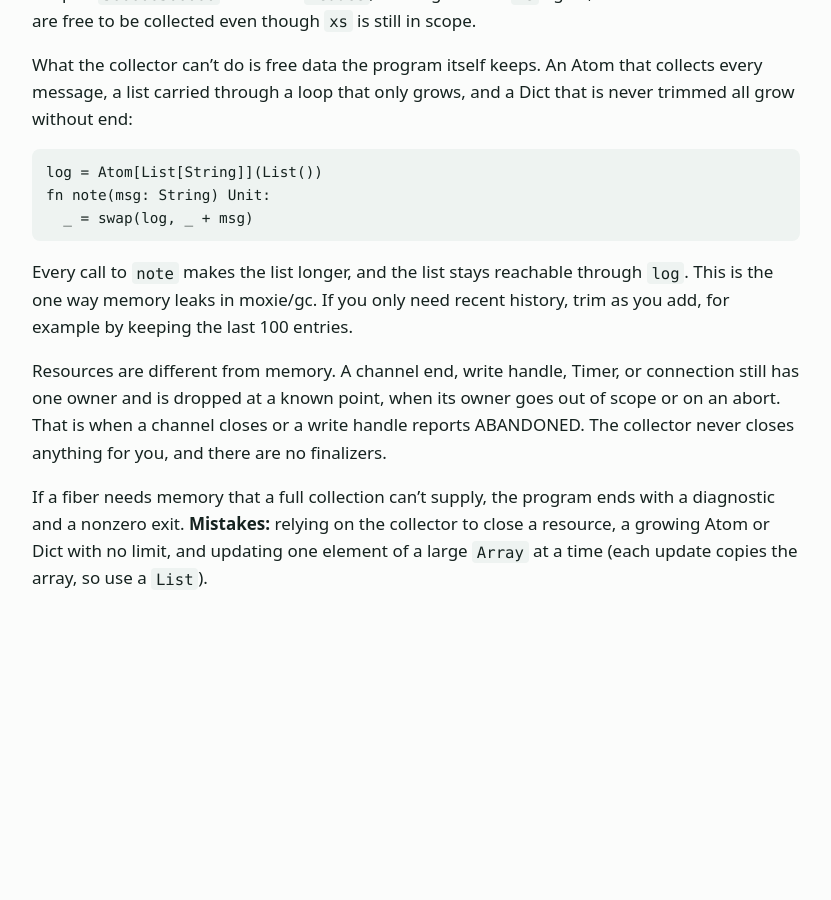
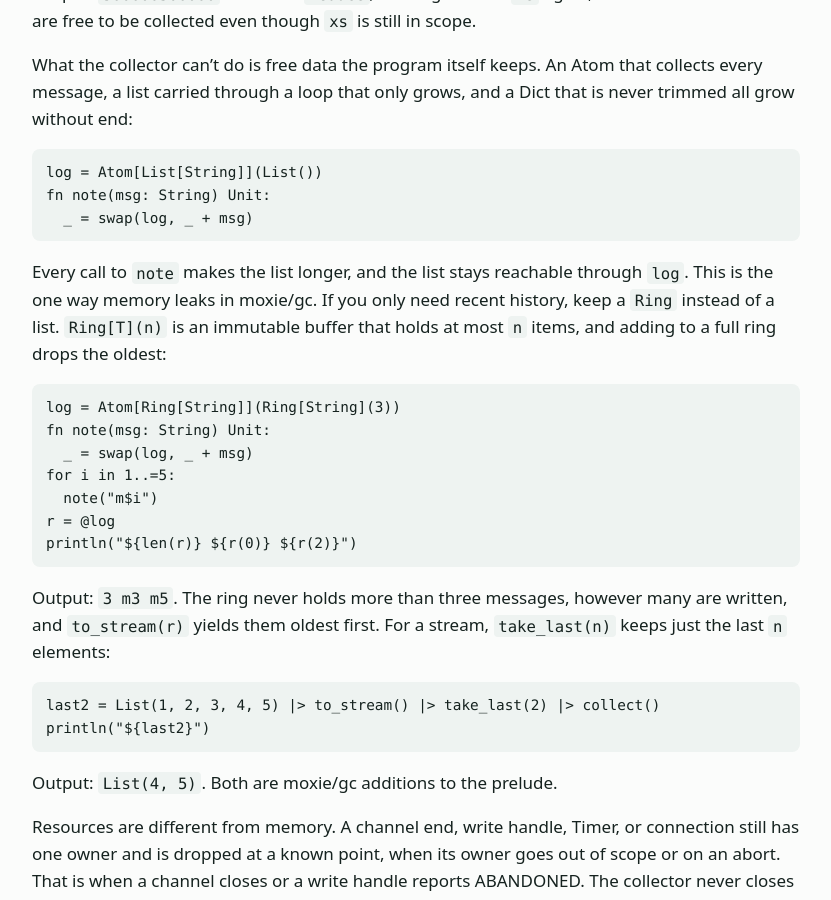
Before and after one commit to slconverse1/moxie, a Jekyll site: the page built from docs/gc/guide.md, in a window 1280 px wide and 900 px high, scrolled down 63118 px. Shown: the whole window, without its empty margins (224-1055 px from the left). Built offline with Jekyll 4.4.1, drawn with Linux system fonts in a browser that asks for light colours; before the commit the page ends 63791 px from its top, so only the background shows below that.

Commit message:
gc: record the seven design choices; add Ring and take_last
Co-Authored-By: Claude Sonnet 5.5 <noreply@anthropic.com>
Claude-Session: https://claude.ai/code/session_01XCzUchPRZuBnrDtgjNTTye

````diff
--- a/docs/gc/guide.md
+++ b/docs/gc/guide.md
@@ -2490,7 +2490,26 @@ fn note(msg: String) Unit:
   _ = swap(log, _ + msg)
 ```
 
-Every call to `note` makes the list longer, and the list stays reachable through `log`. This is the one way memory leaks in moxie/gc. If you only need recent history, trim as you add, for example by keeping the last 100 entries.
+Every call to `note` makes the list longer, and the list stays reachable through `log`. This is the one way memory leaks in moxie/gc. If you only need recent history, keep a `Ring` instead of a list. `Ring[T](n)` is an immutable buffer that holds at most `n` items, and adding to a full ring drops the oldest:
+
+```
+log = Atom[Ring[String]](Ring[String](3))
+fn note(msg: String) Unit:
+  _ = swap(log, _ + msg)
+for i in 1..=5:
+  note("m$i")
+r = @log
+println("${len(r)} ${r(0)} ${r(2)}")
+```
+
+Output: `3 m3 m5`. The ring never holds more than three messages, however many are written, and `to_stream(r)` yields them oldest first. For a stream, `take_last(n)` keeps just the last `n` elements:
+
+```
+last2 = List(1, 2, 3, 4, 5) |> to_stream() |> take_last(2) |> collect()
+println("${last2}")
+```
+
+Output: `List(4, 5)`. Both are moxie/gc additions to the prelude.
 
 Resources are different from memory. A channel end, write handle, Timer, or connection still has one owner and is dropped at a known point, when its owner goes out of scope or on an abort. That is when a channel closes or a write handle reports ABANDONED. The collector never closes anything for you, and there are no finalizers.
 
--- a/moxie/calls.py
+++ b/moxie/calls.py
@@ -376,7 +376,7 @@ class CallsMixin:
             callee = callee.base
         k = callee.__class__
         # indexing
-        if k in (ListV, ArrayV, DictV, MultiV, str, SetV) or (k is TupleV and piped is NOPIPE):
+        if k in (ListV, ArrayV, RingV, DictV, MultiV, str, SetV) or (k is TupleV and piped is NOPIPE):
             return (yield from self.index_call(callee, n, env))
         params = None
         if k is Closure and isinstance(callee.node, (FnDecl, Lambda)):
@@ -636,7 +636,7 @@ class CallsMixin:
                     raise Abort("tuple index out of range", line)
                 return coll.vals[key]
             return self.field_get(coll, key, line)
-        if k is ListV or k is ArrayV:
+        if k is ListV or k is ArrayV or k is RingV:
             i = args[0]
             if isinstance(i, RangeV):
                 s, e = self.slice_bounds(i, len(coll.items), line)
@@ -733,7 +733,7 @@ class CallsMixin:
             return self.apply(f.base, pos, named, refspec, env, f.targs, spreads, line, hint)
         if k is PathV:
             return Done(self.path_get(f, pos[0]))
-        if k in (ListV, ArrayV, DictV, MultiV, str, TupleV):
+        if k in (ListV, ArrayV, RingV, DictV, MultiV, str, TupleV):
             return Done(self.index_get(f, pos, line))
         raise Abort(f"{type_name(f)} is not callable", line)
 
--- a/moxie/interp.py
+++ b/moxie/interp.py
@@ -530,6 +530,8 @@ class Interp(TypesMixin, CallsMixin, DeclsMixin, PatternsMixin, PlacesMixin):
         return arith(op, l, r)
 
     def new_seq(self, like, items):
+        if like.kind == "Ring":
+            return RingV(items[-like.cap:] if len(items) > like.cap else items, like.cap)
         if like.kind == "List":
             if len(items) > like.cap:
                 # a literal-sized list (capacity == length) grows to fit a concatenation;
--- a/moxie/streams.py
+++ b/moxie/streams.py
@@ -27,7 +27,7 @@ def stream_of(I, v):
 
 
 def make_iter(I, v):
-    if isinstance(v, (ListV, ArrayV)):
+    if isinstance(v, (ListV, ArrayV, RingV)):
         return ListIter(v.items)
     if isinstance(v, MultiV):
         return ListIter(v.items)
@@ -107,7 +107,7 @@ class ChanIter:
 
 def drain(I, v):
     """Collect every element of a source into a Python list."""
-    if isinstance(v, (ListV, ArrayV)):
+    if isinstance(v, (ListV, ArrayV, RingV)):
         return Done(list(v.items))
     return _drain(I, v)
 
--- a/moxie/values.py
+++ b/moxie/values.py
@@ -386,6 +386,12 @@ class ListV(Seq):
     kind = "List"
 
 
+class RingV(Seq):
+    """moxie/gc Ring[T](n): an immutable bounded buffer; adding to a full ring drops the oldest item."""
+    __slots__ = ()
+    kind = "Ring"
+
+
 class SetV:
     __slots__ = ("items", "cap")
     kind = "Set"
````
Also changed, not shown: INTERPRETER.md (+2 -2 lines), docs/gc/index.md (+1 -1 lines), docs/gc/spec.md (+9 -5 lines), moxie/prelude.py (+11 -0 lines), tests/gc_cases.py (+11 -0 lines), tests/gc_guide_corpus.json (+1 -1 lines), 1 other file.
